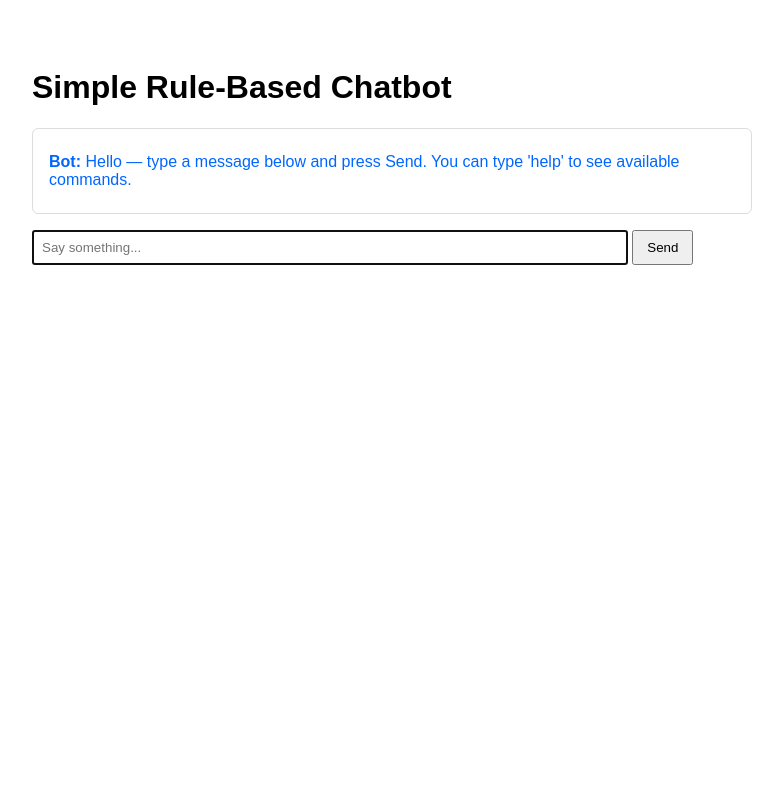
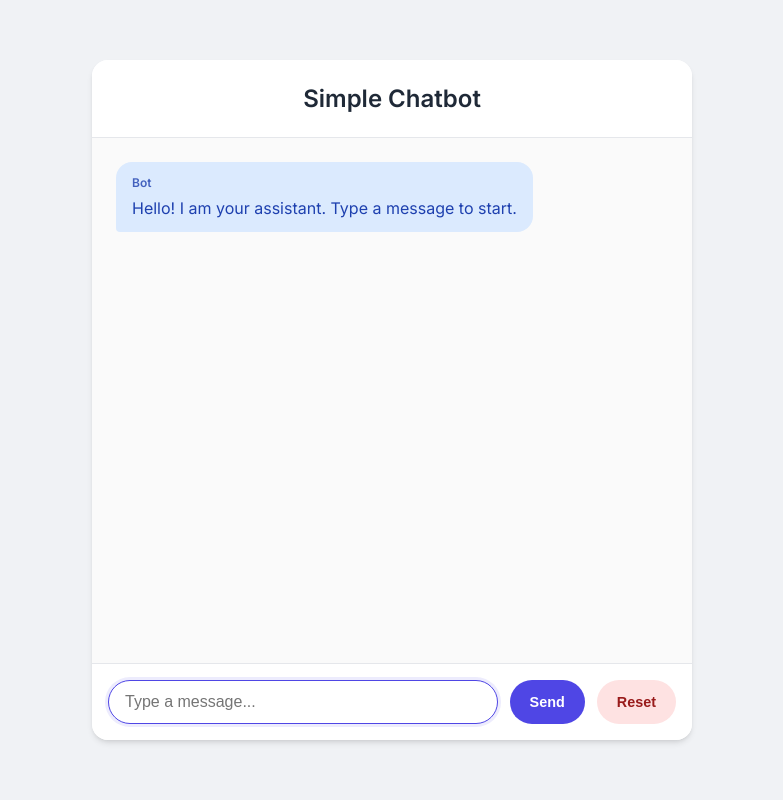
Before and after one commit to Ashwin-deals/CODSOFT, a Flask app: page / in a window 1280 px wide. Shown: the whole page, without its empty margins (248-1031 px from the left). Run offline with Flask 2, Linux system fonts and the light colour scheme; data that the repository does not hold is empty.

Commit message:
Completed chatbot UI + history fix + reset feature

```diff
--- a/Ai-Task1/app.py
+++ b/Ai-Task1/app.py
@@ -1,7 +1,11 @@
 import os
-from flask import Flask, render_template, request
+from flask import Flask, render_template, request, jsonify
 
 app = Flask(__name__)
+
+
+# In-memory chat history: list of (speaker, text) tuples
+chat_history = []
 
 
 def get_response(message: str) -> str:
@@ -45,9 +49,25 @@ def index():
 
     if request.method == "POST":
         user_message = request.form.get("message", "").strip()
+        # special fetch token: return existing history without recording or replying
+        if user_message == "__fetch_history__":
+            return jsonify({"history": chat_history})
+
         bot_reply = get_response(user_message)
+        # store messages in history
+        chat_history.append(("user", user_message))
+        chat_history.append(("bot", bot_reply))
+        # return JSON response including full chat history
+        return jsonify({"history": chat_history})
 
     return render_template("index.html", user_message=user_message, bot_reply=bot_reply)
+
+
+@app.route("/reset", methods=["GET", "POST"])
+def reset():
+    """Clear the in-memory chat history and return a success message."""
+    chat_history.clear()
+    return jsonify({"success": True, "message": "Chat history cleared."})
 
 
 if __name__ == "__main__":
--- /dev/null
+++ b/Ai-Task1/static/style.css
@@ -0,0 +1,158 @@
+:root {
+  --bg-color: #f0f2f5;
+  --card-bg: #ffffff;
+  --primary-color: #4f46e5;
+  --user-color: #10b981;
+  --text-color: #1f2937;
+  --gray-color: #9ca3af;
+  --shadow-sm: 0 1px 2px 0 rgb(0 0 0 / 0.05);
+  --shadow-md: 0 4px 6px -1px rgb(0 0 0 / 0.1), 0 2px 4px -2px rgb(0 0 0 / 0.1);
+}
+
+* { box-sizing: border-box; }
+
+body {
+  font-family: 'Inter', sans-serif;
+  background-color: var(--bg-color);
+  color: var(--text-color);
+  margin: 0;
+  padding: 0;
+  display: flex;
+  align-items: center;
+  justify-content: center;
+  min-height: 100vh;
+}
+
+.main-container {
+  width: 100%;
+  max-width: 600px;
+  background: var(--card-bg);
+  border-radius: 16px;
+  box-shadow: var(--shadow-md);
+  display: flex;
+  flex-direction: column;
+  overflow: hidden;
+  margin: 1rem;
+  height: 85vh;
+}
+
+h1 {
+  text-align: center;
+  font-size: 1.5rem;
+  font-weight: 600;
+  margin: 0;
+  padding: 1.5rem;
+  border-bottom: 1px solid #e5e7eb;
+  background: #fff;
+}
+
+.chatbox {
+  flex: 1;
+  overflow-y: auto;
+  padding: 1.5rem;
+  display: flex;
+  flex-direction: column;
+  gap: 1rem;
+  background: #fafafa;
+}
+
+.message {
+  max-width: 80%;
+  padding: 0.75rem 1rem;
+  border-radius: 1rem;
+  position: relative;
+  word-wrap: break-word;
+  line-height: 1.5;
+  animation: fadeIn 0.2s ease-in-out;
+}
+
+@keyframes fadeIn {
+  from { opacity: 0; transform: translateY(5px); }
+  to { opacity: 1; transform: translateY(0); }
+}
+
+/* User Message - Green Tint */
+.message.user {
+  align-self: flex-end;
+  background-color: #d1fae5;
+  color: #065f46;
+  border-bottom-right-radius: 0.25rem;
+}
+
+/* Bot Message - Blue Tint */
+.message.bot {
+  align-self: flex-start;
+  background-color: #dbeafe;
+  color: #1e40af;
+  border-bottom-left-radius: 0.25rem;
+}
+
+.message strong {
+  display: block;
+  font-size: 0.75rem;
+  margin-bottom: 0.25rem;
+  opacity: 0.8;
+}
+
+form {
+  padding: 1rem;
+  background: #fff;
+  border-top: 1px solid #e5e7eb;
+  display: flex;
+  gap: 0.75rem;
+}
+
+input[type=text] {
+  flex: 1;
+  padding: 0.75rem 1rem;
+  border: 1px solid #e5e7eb;
+  border-radius: 9999px;
+  outline: none;
+  transition: border-color 0.2s, box-shadow 0.2s;
+  font-size: 1rem;
+}
+
+input[type=text]:focus {
+  border-color: var(--primary-color);
+  box-shadow: 0 0 0 3px rgba(79, 70, 229, 0.1);
+}
+
+button, input[type=submit] {
+  border: none;
+  padding: 0.75rem 1.25rem;
+  border-radius: 9999px;
+  font-weight: 600;
+  cursor: pointer;
+  transition: opacity 0.2s;
+  font-size: 0.9rem;
+}
+
+input[type=submit] {
+  background-color: var(--primary-color);
+  color: white;
+}
+
+input[type=submit]:hover {
+  opacity: 0.9;
+}
+
+#reset-btn {
+  background-color: #fee2e2;
+  color: #991b1b;
+}
+
+#reset-btn:hover {
+  background-color: #fecaca;
+}
+
+/* Scrollbar styling */
+.chatbox::-webkit-scrollbar {
+  width: 6px;
+}
+.chatbox::-webkit-scrollbar-track {
+  background: transparent;
+}
+.chatbox::-webkit-scrollbar-thumb {
+  background-color: #e5e7eb;
+  border-radius: 20px;
+}
--- a/Ai-Task1/templates/index.html
+++ b/Ai-Task1/templates/index.html
@@ -4,32 +4,114 @@
   <meta charset="utf-8">
   <meta name="viewport" content="width=device-width, initial-scale=1">
   <title>Simple Chatbot</title>
-    <style>
-      body { font-family: Arial, sans-serif; max-width:720px; margin:2rem auto; padding:1rem; }
-      .chatbox { border:1px solid #ddd; padding:1rem; border-radius:6px; }
-      .message { margin:0.5rem 0; }
-      .user { color: #0a5; }
-      .bot { color: #06f; }
-      form { margin-top:1rem; }
-      input[type=text] { width:80%; padding:0.5rem; }
-      input[type=submit] { padding:0.5rem 0.8rem; }
-    </style>
+
+  <!-- Google Fonts -->
+  <link rel="preconnect" href="https://fonts.googleapis.com">
+  <link rel="preconnect" href="https://fonts.gstatic.com" crossorigin>
+  <link href="https://fonts.googleapis.com/css2?family=Inter:wght@400;600&display=swap" rel="stylesheet">
+
+  <!-- External CSS -->
+  <link rel="stylesheet" href="{{ url_for('static', filename='style.css') }}">
 </head>
+
 <body>
-    <h1>Simple Rule-Based Chatbot</h1>
 
-    <div class="chatbox">
-      {% if user_message %}
-        <div class="message user"><strong>You:</strong> {{ user_message }}</div>
-        <div class="message bot"><strong>Bot:</strong> {{ bot_reply }}</div>
-      {% else %}
-        <div class="message bot"><strong>Bot:</strong> Hello — type a message below and press Send. You can type 'help' to see available commands.</div>
-      {% endif %}
+  <div class="main-container">
+    <h1>Simple Chatbot</h1>
+
+    <div class="chatbox" id="chatbox" aria-live="polite">
+      <!-- Messages rendered here -->
     </div>
 
-    <form method="post" action="/">
-      <input type="text" name="message" placeholder="Say something..." required autofocus>
+    <form id="chat-form" method="post" action="/">
+      <input type="text" id="message-input" name="message" placeholder="Type a message..." required autofocus>
       <input type="submit" value="Send">
+      <button type="button" id="reset-btn">Reset</button>
     </form>
+  </div>
+
+  <script>
+    const chatbox = document.getElementById('chatbox');
+    const form = document.getElementById('chat-form');
+    const input = document.getElementById('message-input');
+    const resetBtn = document.getElementById('reset-btn');
+
+    function escapeHtml(s){
+      return s.replace(/[&<>\"']/g, function(c){
+        return {'&':'&amp;','<':'&lt;','>':'&gt;','\"':'&quot;',"'":"&#39;"}[c];
+      });
+    }
+
+    function renderHistory(history){
+      chatbox.innerHTML = '';
+      if(!history || history.length === 0){
+        const welcome = document.createElement('div');
+        welcome.className = 'message bot';
+        welcome.innerHTML = '<strong>Bot</strong> Hello! I am your assistant. Type a message to start.';
+        chatbox.appendChild(welcome);
+        return;
+      }
+
+      for(const [speaker, text] of history){
+        const m = document.createElement('div');
+        m.className = 'message ' + (speaker === 'user' ? 'user' : 'bot');
+        const label = speaker === 'user' ? 'You' : 'Bot';
+        m.innerHTML = `<strong>${label}</strong> ${escapeHtml(text)}`;
+        chatbox.appendChild(m);
+      }
+      chatbox.scrollTop = chatbox.scrollHeight;
+    }
+
+    async function sendMessage(message){
+      const formData = new URLSearchParams();
+      formData.append('message', message);
+
+      const res = await fetch('/', {
+        method: 'POST',
+        headers: { 'Content-Type': 'application/x-www-form-urlencoded' },
+        body: formData.toString()
+      });
+
+      if(res.ok){
+        const j = await res.json();
+        if(j.history) renderHistory(j.history);
+      }
+    }
+
+    form.addEventListener('submit', function(e){
+      e.preventDefault();
+      const text = input.value.trim();
+      if(!text) return;
+      sendMessage(text).then(()=>{
+        input.value = '';
+        input.focus();
+      });
+    });
+
+    resetBtn.addEventListener('click', async function(){
+      const res = await fetch('/reset', { method: 'POST' });
+      if(res.ok){
+        renderHistory([]);
+      }
+    });
+
+    // Fetch chat history on load
+    (async function fetchOnLoad(){
+      try{
+        const res = await fetch('/', {
+          method: 'POST',
+          headers: { 'Content-Type': 'application/x-www-form-urlencoded' },
+          body: new URLSearchParams({ message: '__fetch_history__' }).toString()
+        });
+        if(res.ok){
+          const j = await res.json();
+          if(j.history) renderHistory(j.history);
+          return;
+        }
+      }catch(err){ }
+      renderHistory([]);
+    })();
+  </script>
+
 </body>
 </html>
```
Lines whose indentation alone changed are shown as unchanged.
